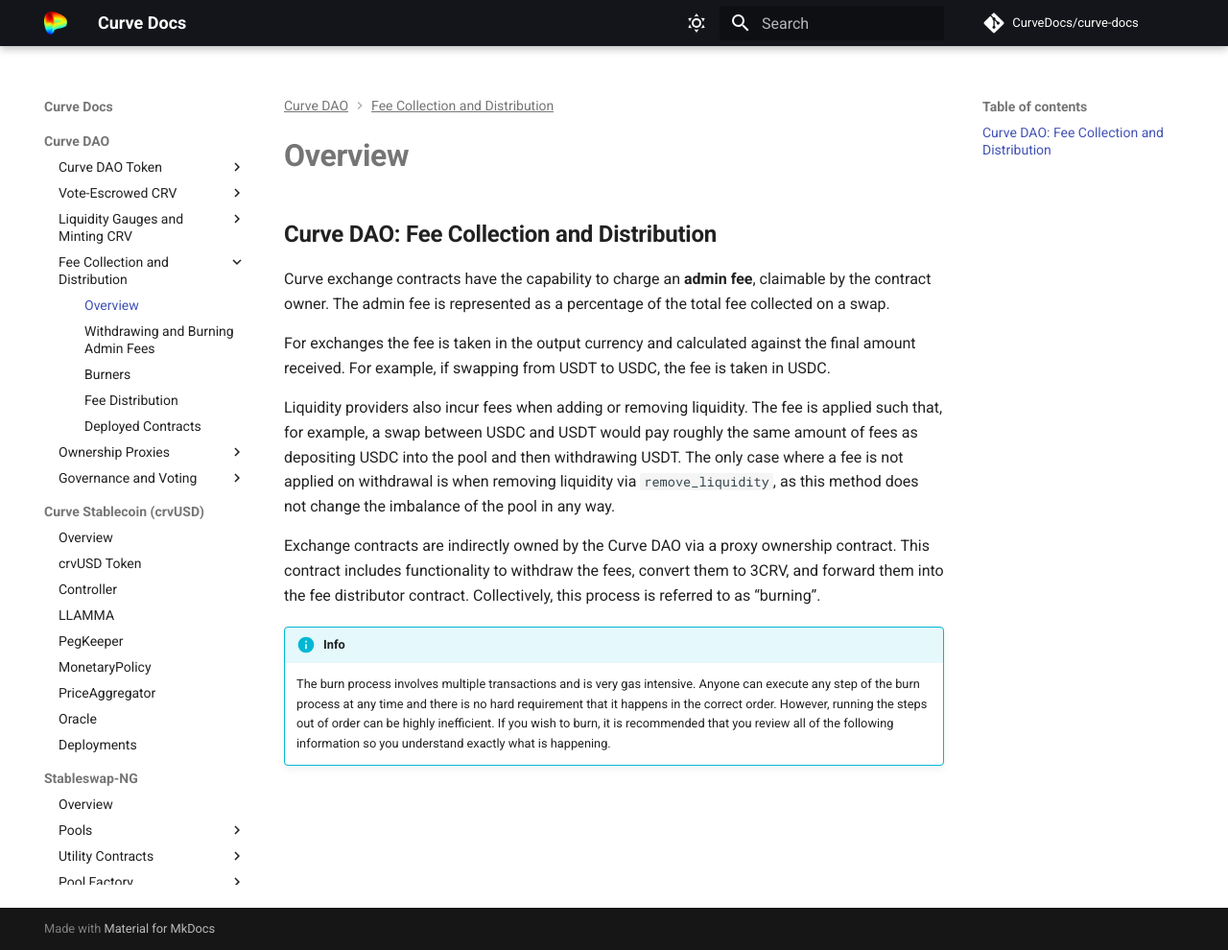
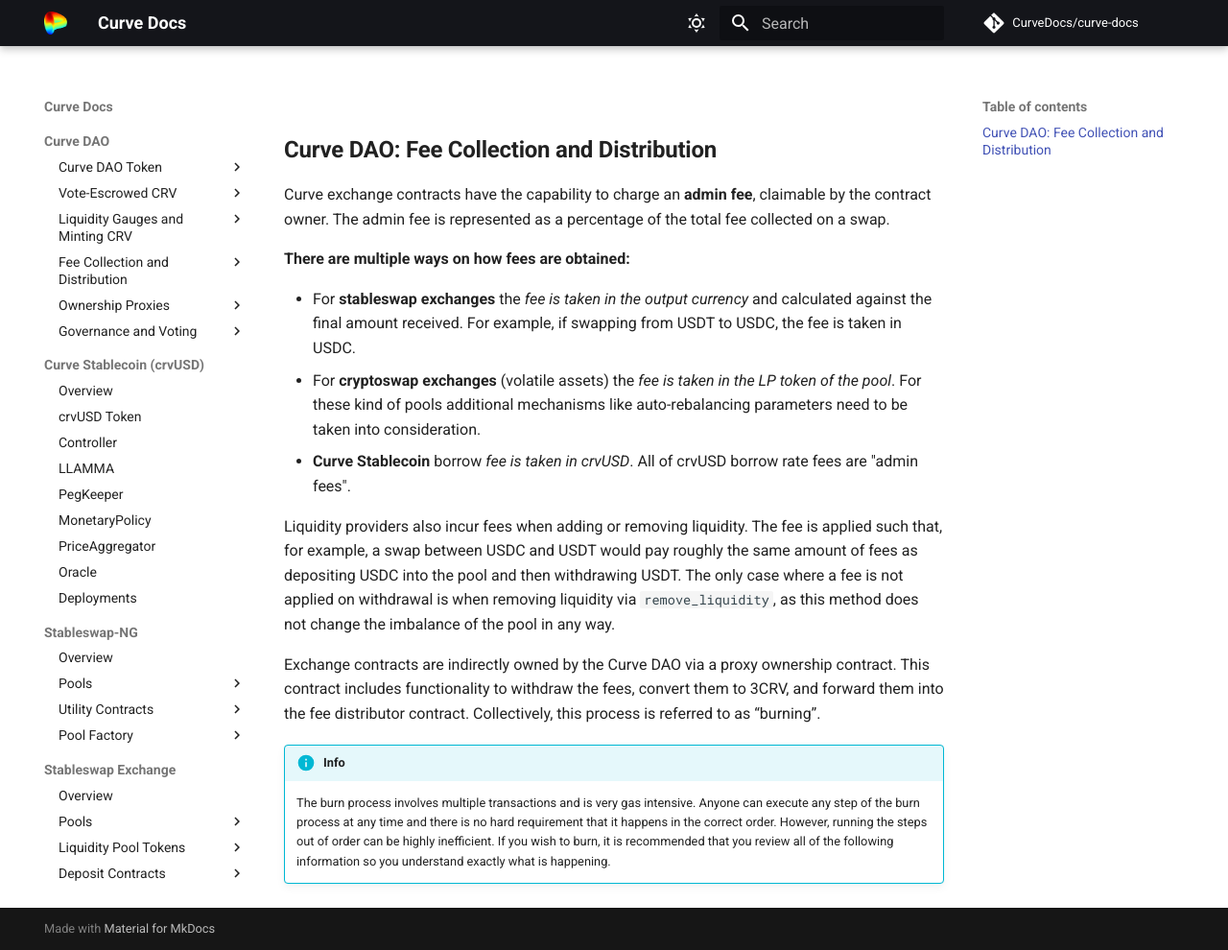
Before and after one commit to CurveDocs/curve-docs, an MkDocs documentation site: the page built from docs/curve_dao/fee-collection-distribution/overview.md, in a window 1280 px wide and 990 px high. Shown: the whole window at 96% size. Built offline with MkDocs 1.6.1 and Material for MkDocs 9.7.7, drawn with Linux system fonts in a browser that asks for light colours; comment, search, counter and statistics services are not loaded.

Commit message:
fee overview clean

```diff
--- a/docs/curve_dao/FeeCollection-Distribution/overview.md
+++ b/docs/curve_dao/fee-collection-distribution/overview.md
@@ -1,8 +1,14 @@
+<h1> </h1>
+
 # **Curve DAO: Fee Collection and Distribution**
 
 Curve exchange contracts have the capability to charge an **admin fee**, claimable by the contract owner. The admin fee is represented as a percentage of the total fee collected on a swap.
 
-For exchanges the fee is taken in the output currency and calculated against the final amount received. For example, if swapping from USDT to USDC, the fee is taken in USDC.
+**There are multiple ways on how fees are obtained:**
+
+- For **stableswap exchanges** the *fee is taken in the output currency* and calculated against the final amount received. For example, if swapping from USDT to USDC, the fee is taken in USDC.
+- For **cryptoswap exchanges** (volatile assets) the *fee is taken in the LP token of the pool*. For these kind of pools additional mechanisms like auto-rebalancing parameters need to be taken into consideration.
+- **Curve Stablecoin** borrow *fee is taken in crvUSD*. All of crvUSD borrow rate fees are "admin fees".
 
 Liquidity providers also incur fees when adding or removing liquidity. The fee is applied such that, for example, a swap between USDC and USDT would pay roughly the same amount of fees as depositing USDC into the pool and then withdrawing USDT. The only case where a fee is not applied on withdrawal is when removing liquidity via `remove_liquidity`, as this method does not change the imbalance of the pool in any way.
 
```
